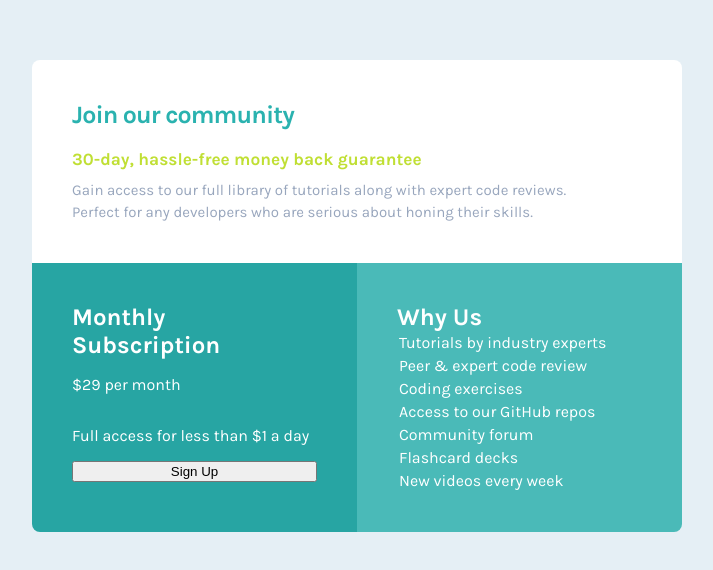
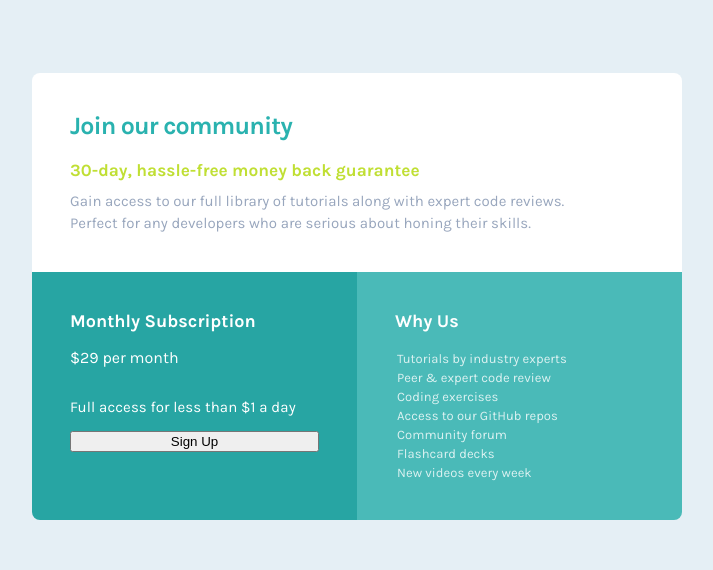
Before and after one commit to VasuBeachoo/single-price-component, a plain HTML site: page index.html in a window 1280 px wide. Shown: the part 104-674 px from the top of the page, without its empty margins (283-996 px from the left). Drawn offline with Linux system fonts and the light colour scheme.

Commit message:
Style Why Us section

```diff
--- a/css/styles.css
+++ b/css/styles.css
@@ -37,7 +37,7 @@ body {
 }
 
 .section {
-  padding: 40px;
+  padding: 38px;
 }
 
 .section-heading {
@@ -86,6 +86,15 @@ body {
   border-radius: 0 0 0 8px;
 }
 
+.price-section .section-heading {
+  font-size: 18px;
+}
+
+.price-section .section-small-text {
+  font-size: 15px;
+  letter-spacing: 0.1px;
+}
+
 .why-us-section {
   display: flex;
   flex-direction: column;
@@ -94,6 +103,14 @@ body {
   border-radius: 0 0 8px 0;
 }
 
+.why-us-section .section-heading {
+  font-size: 18px;
+  margin-bottom: 17px;
+}
+
 .why-us-section .section-item {
+  font-size: 13px;
+  letter-spacing: 0.05px;
+  opacity: 0.8;
   margin: 2px;
 }
--- a/index.html
+++ b/index.html
@@ -33,7 +33,7 @@
             <p class="price-info white-text">
               <span class="price">$29</span> per month
             </p>
-            <p class="section-text white-text">
+            <p class="section-small-text white-text">
               Full access for less than $1 a day
             </p>
             <button class="signup-btn">Sign Up</button>
```
